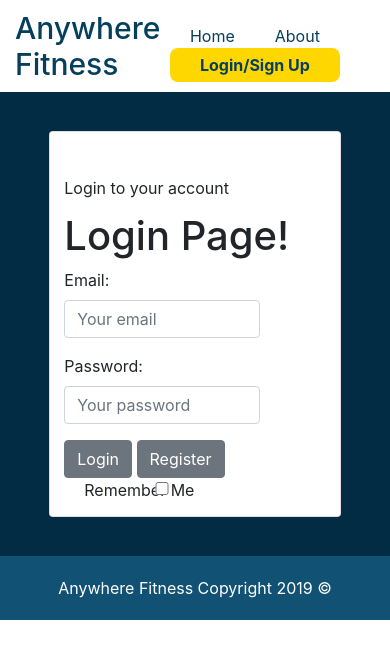
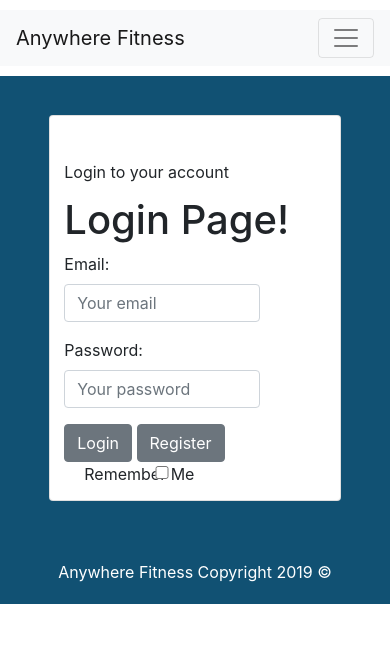
Before and after one commit to BUILD-WEEKS-ANYWHERE-FITNESS/front-end, a React (Create React App) app in the folder anywhere-fitness/: page /login in a window 390 px wide. Shown: the top 658 px of the page. Built offline with nearby package versions, Linux system fonts and the light colour scheme.

Commit message:
added responsive nav bar with Kerri's design

```diff
--- a/anywhere-fitness/src/components/Header/Header.js
+++ b/anywhere-fitness/src/components/Header/Header.js
@@ -1,21 +1,42 @@
-import React from 'react';
-import { Container } from 'reactstrap';
-import { NavLink, Link } from 'react-router-dom';
+import React, { useState } from 'react';
+import {  Link } from 'react-router-dom';
+import {
+  Collapse,
+  Container,
+  Navbar,
+  NavbarToggler,
+  NavbarBrand,
+  Nav,
+  NavItem,
+  NavLink,
+  UncontrolledDropdown,
+  DropdownToggle,
+  DropdownMenu,
+  DropdownItem } from 'reactstrap';
+const Header = () => {
+  const [isOpen, setIsOpen] = useState(false);
 
-const Header = () => {
+  const toggle = () => setIsOpen(!isOpen);
     return (
         <header>
-            <Container>
-                <nav>
-                    <h1>Anywhere Fitness</h1>
-                    <div className="links-container">
-                        <NavLink className="nav-links" exact to="/">Home</NavLink>
-                        <NavLink className="nav-links" to="/about/">About</NavLink>
-                        <button><Link className="nav-links" to="/login">Login/Sign Up</Link></button>
-                    </div>
-                </nav>
-            </Container>
-        </header>
+             <Navbar color="light" light expand="lg">
+                    <NavbarBrand href="/">Anywhere Fitness</NavbarBrand>
+                    <NavbarToggler onClick={toggle} />
+                    <Collapse isOpen={isOpen} navbar>
+                      <Nav className="ml-auto" navbar>
+                        <NavItem className="nav-links">
+                         <Link to="/"> <NavLink>Home</NavLink></Link>
+                        </NavItem>
+                        <NavItem className="nav-links">
+                          <NavLink>About</NavLink>
+                        </NavItem>
+                        <NavItem className="nav-links">
+                            <button><Link className="nav-links" to="/login">Login/Sign Up</Link></button>
+                        </NavItem>
+                    </Nav>
+                    </Collapse>
+                  </Navbar>
+              </header>
     )
 }
 
--- a/anywhere-fitness/src/css/index.css
+++ b/anywhere-fitness/src/css/index.css
@@ -11,7 +11,7 @@
   display: flex;
   align-items: center;
   flex-flow: column nowrap;
-  background-color: #022c43;
+  background-color: #115173;
   width: 100%;
   height: 100%;
   padding-top: 10%;
--- a/anywhere-fitness/src/less/FormPages.less
+++ b/anywhere-fitness/src/less/FormPages.less
@@ -2,7 +2,7 @@
     display: flex;
     align-items: center;
     flex-flow: column nowrap;
-    background-color: #022c43;
+    background-color: @mainBlue;
     width: 100%;
     height: 100%;
     padding-top: 10%;
--- a/anywhere-fitness/src/less/Register.less
+++ /dev/null
@@ -1,2 +0,0 @@
-h1 {
-}
--- a/anywhere-fitness/src/less/header.less
+++ b/anywhere-fitness/src/less/header.less
@@ -1,5 +1,5 @@
 header {
-    padding: 10px 0;
+
     h1 {
         margin: 0;
         color: #053f5e;
```
Also changed, not shown: anywhere-fitness/src/less/variables.less (line endings or trailing spaces).
